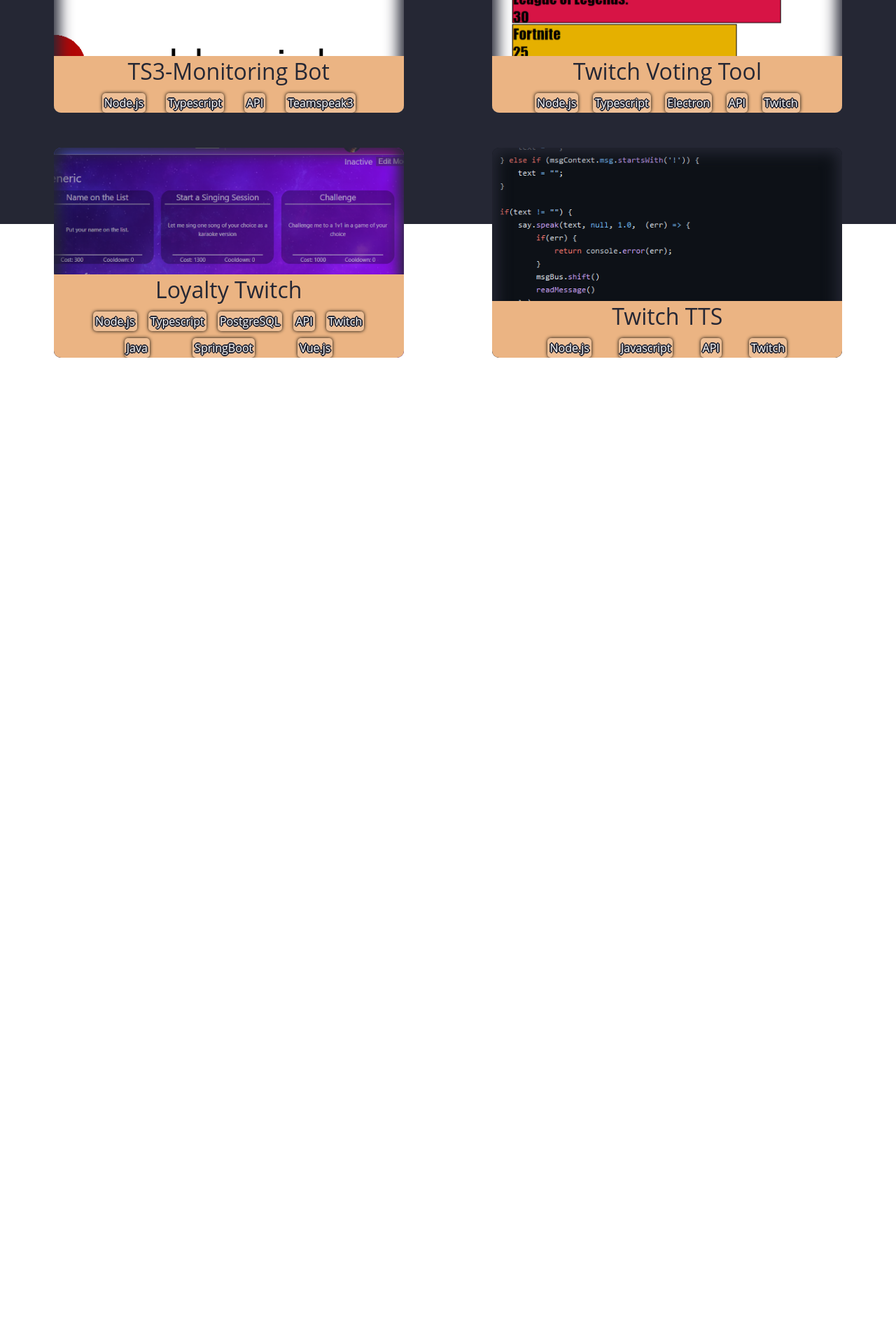
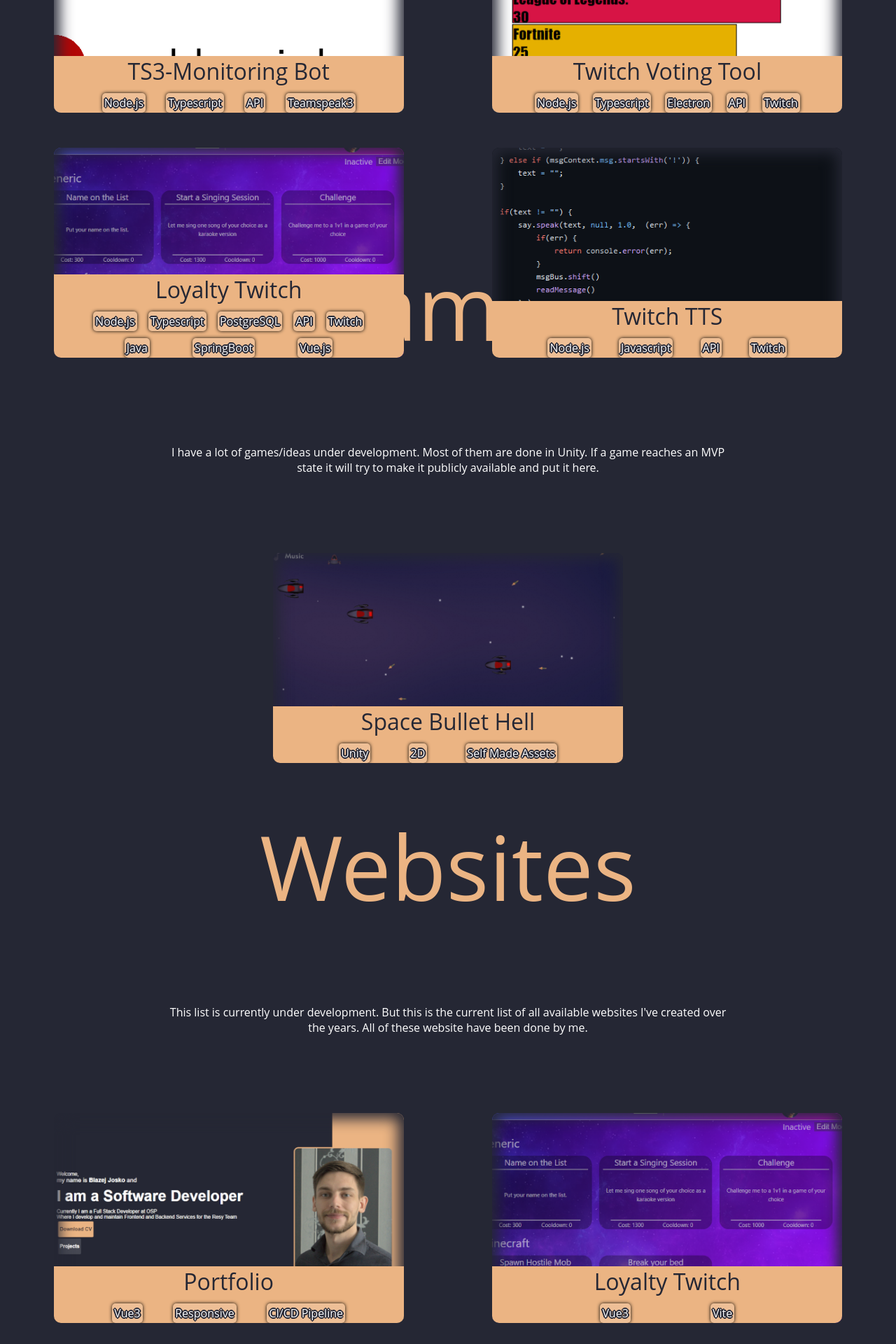
Before and after one commit to Borsche/Portfolio, a Vue app: page / in a window 1280 px wide. Shown: the part 2080-4000 px from the top of the page at 70% size. Before the commit the page ends 2591 px from the top, so only its background shows below. Built offline with nearby package versions, Linux system fonts and the light colour scheme.

Commit message:
added games and websites projects

```diff
--- a/src/App.vue
+++ b/src/App.vue
@@ -4,6 +4,8 @@
     <MainProfile></MainProfile>
     <StatProfile></StatProfile>
     <SoftwareProfile></SoftwareProfile>
+    <GamesProfile></GamesProfile>
+    <WebsitesProfile></WebsitesProfile>
   </div>
 </template>
 
@@ -12,6 +14,8 @@ import MainProfile from '@/views/MainProfile.vue'
 import MainHeader from '@/components/Header/MainHeader.vue'
 import StatProfile from '@/views/StatProfile.vue'
 import SoftwareProfile from '@/views/SoftwareProfile.vue'
+import WebsitesProfile from '@/views/WebsitesProfile.vue'
+import GamesProfile from '@/views/GamesProfile.vue'
 
 export default {
   name: 'App',
@@ -20,6 +24,8 @@ export default {
     MainHeader,
     StatProfile,
     SoftwareProfile,
+    WebsitesProfile,
+    GamesProfile,
   }
 }
 </script>
--- a/src/components/Header/MainHeader.vue
+++ b/src/components/Header/MainHeader.vue
@@ -1,9 +1,9 @@
 <template>
     <div class="header">
         <CaptionBox caption="Profession">
-            <a href="#softwareCategory">Software</a>
-            <a href="/Software">Games</a>
-            <a href="/Websites">Websites</a>
+            <a href="#Software">Software</a>
+            <a href="#Games">Games</a>
+            <a href="#Websites">Websites</a>
         </CaptionBox>
 
         <button>GET IN TOUCH</button>
--- a/src/components/Project/ProjectTile.vue
+++ b/src/components/Project/ProjectTile.vue
@@ -5,7 +5,7 @@
         <div class="project_content">
             <h1 class="title">{{ title  }}</h1>
             <div class="desc">{{ desc }}</div>
-            <a class="ref" :href="link">VIEW ON GITHUB</a>
+            <a v-if="link" class="ref" :href="link">VIEW ON GITHUB</a>
             <div class="tags">
                 <span
                     class="tag"
--- a/src/components/Project/ProjectsProfile.vue
+++ b/src/components/Project/ProjectsProfile.vue
@@ -1,6 +1,6 @@
 <template>
     <div class="profile">
-        <h1 :id="sectionId" class="category">Software</h1>
+        <h1 :id="sectionId" class="category">{{ sectionId }}</h1>
         <div class="descContainer">
             <span class="desc">{{ desc }}</span>
         </div>
@@ -36,6 +36,8 @@ export default {
     justify-content: space-evenly;
     gap: 50px;
 
+    padding-top: 50px;
+
     .category {
         font-size: 3rem;
         color: $primary-color;
@@ -58,6 +60,7 @@ export default {
 @media only screen and (min-width: 1200px) {
     .profile {
         height: 100vh;
+        padding-top: 0;
 
         .category {
             font-size: 8rem;
--- /dev/null
+++ b/src/views/GamesProfile.vue
@@ -0,0 +1,72 @@
+<template>
+    <ProjectsProfile
+        sectionId="Games"
+        desc="I have a lot of games/ideas under development. Most of them are done in Unity. If a game reaches an MVP state it will try to make it publicly available and put it here."
+    >
+        <ProjectTile
+            title="Space Bullet Hell"
+            desc="A sidescroller game from the bullet hell genre where the player controls a ship in space and tries to dodge the enemy while destroying them to get to the final boss of each level."
+            :tags="['Unity', '2D', 'Self Made Assets']"
+            :image="require('@/assets/games/SpaceBulletHell.png')"
+        />
+    </ProjectsProfile>
+</template>
+
+<script>
+import ProjectTile from '@/components/Project/ProjectTile.vue'
+import ProjectsProfile from '@/components/Project/ProjectsProfile.vue'
+
+export default {
+    name: 'SoftwareProfile',
+    components: {
+        ProjectTile,
+        ProjectsProfile,
+    }
+}
+</script>
+
+<style lang="scss">
+.softwareprofile {
+    background-color: $quad-color;
+    scroll-snap-align: start;
+
+    display: flex;
+    flex-wrap: wrap;
+    align-content: space-around;
+    flex-direction: row;
+    justify-content: space-evenly;
+    gap: 50px;
+
+    #softwareCategory {
+        font-size: 3rem;
+        color: $primary-color;
+    }
+
+    .softwareDescContainer {
+        width: 100%;
+        display: flex;
+        justify-content: center;
+
+        .softwareDesc {
+            max-width: 800px;
+            word-wrap: normal;
+            display: block;
+        }
+    }
+
+    .category {
+        width: 100vw;
+    }
+}
+
+@media only screen and (min-width: 1200px) {
+    .softwareprofile {
+        height: 100vh;
+
+        #softwareCategory {
+            font-size: 8rem;
+        }
+    }
+}
+
+</style>
--- a/src/views/SoftwareProfile.vue
+++ b/src/views/SoftwareProfile.vue
@@ -1,7 +1,7 @@
 <template>
     <ProjectsProfile
-        sectionId="software"
-        desc="Here is a collection of a few projects which are publically available on my Github Account. All of these projects where done by me. By clicking on a project you can open a description to read more about the project. In addition to that a button will show up which redirects you to the Github Repository."
+        sectionId="Software"
+        desc="Here is a collection of a few projects which are publicly available on my Github Account. All of these projects where done by me. By clicking on a project you can open a description to read more about the project. In addition to that a button will show up which redirects you to the Github Repository."
     >
         <ProjectTile
             title="TS3-Monitoring Bot"
--- /dev/null
+++ b/src/views/WebsitesProfile.vue
@@ -0,0 +1,80 @@
+<template>
+    <ProjectsProfile
+        sectionId="Websites"
+        desc="This list is currently under development. But this is the current list of all available websites I've created over the years. All of these website have been done by me."
+    >
+        <ProjectTile
+            title="Portfolio"
+            desc="The website you are currently on. Click the button to see the source code!"
+            link="https://github.com/Borsche/Portfolio"
+            :tags="['Vue3', 'Responsive', 'CI/CD Pipeline']"
+            :image="require('@/assets/websites/Portfolio.png')"
+        />
+        <ProjectTile
+            title="Loyalty Twitch"
+            desc="The website for the loyalty twitch software described at the software section. This site is currently not publicly available but you can have a look at the current state of the source code!"
+            link="https://github.com/Borsche/Loyalty_Frontend"
+            :tags="['Vue3', 'Vite']"
+            :image="require('@/assets/projects/Loyalty.png')"
+        />
+    </ProjectsProfile>
+</template>
+
+<script>
+import ProjectTile from '@/components/Project/ProjectTile.vue'
+import ProjectsProfile from '@/components/Project/ProjectsProfile.vue'
+
+export default {
+    name: 'SoftwareProfile',
+    components: {
+        ProjectTile,
+        ProjectsProfile,
+    }
+}
+</script>
+
+<style lang="scss">
+.softwareprofile {
+    background-color: $quad-color;
+    scroll-snap-align: start;
+
+    display: flex;
+    flex-wrap: wrap;
+    align-content: space-around;
+    flex-direction: row;
+    justify-content: space-evenly;
+    gap: 50px;
+
+    #softwareCategory {
+        font-size: 3rem;
+        color: $primary-color;
+    }
+
+    .softwareDescContainer {
+        width: 100%;
+        display: flex;
+        justify-content: center;
+
+        .softwareDesc {
+            max-width: 800px;
+            word-wrap: normal;
+            display: block;
+        }
+    }
+
+    .category {
+        width: 100vw;
+    }
+}
+
+@media only screen and (min-width: 1200px) {
+    .softwareprofile {
+        height: 100vh;
+
+        #softwareCategory {
+            font-size: 8rem;
+        }
+    }
+}
+
+</style>
```
Also changed, not shown: src/assets/games/SpaceBulletHell.png (added), src/assets/websites/Portfolio.png (added).
